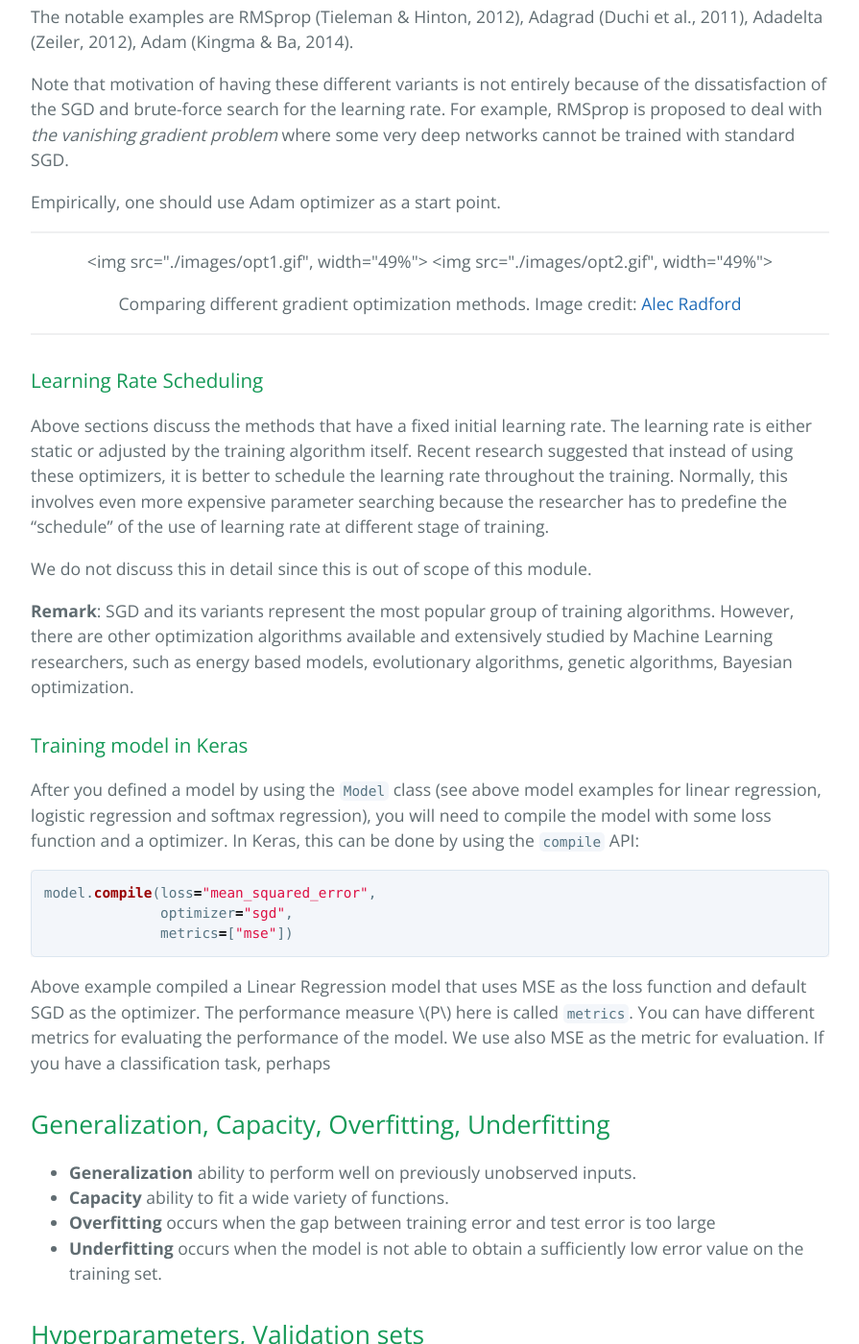
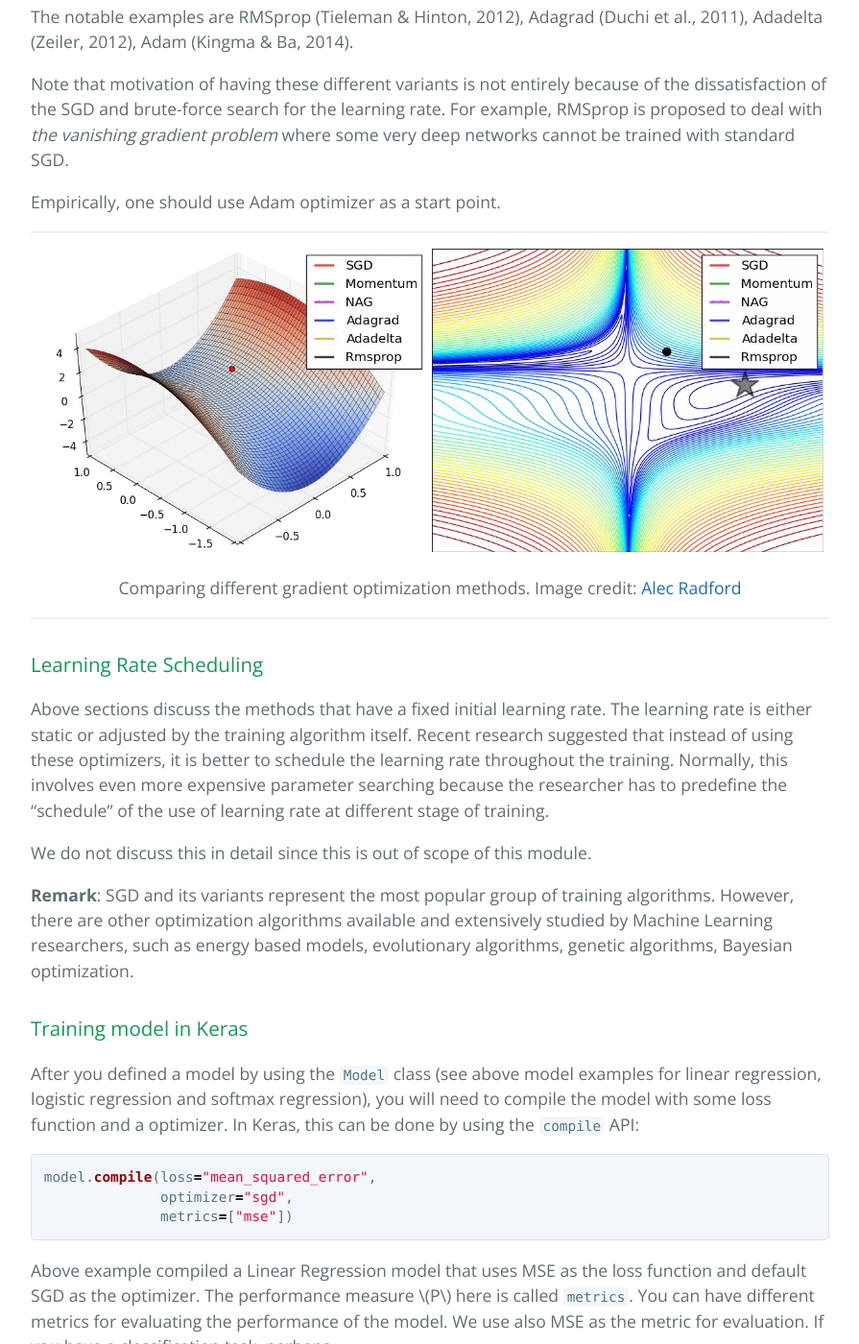
Before and after one commit to PnS2018/pns2018.github.com, a Jekyll site: the page built from session_02.md, in a window 1280 px wide and 1400 px high, scrolled down 8044 px. Shown: the whole window at 96% size, without its empty margins (192-1087 px from the left). Built offline with Jekyll 4.4.1, drawn with Linux system fonts in a browser that asks for light colours; nearby versions of some CDN libraries.

Commit message:
correct error

```diff
--- a/_sass/jekyll-theme-cayman.scss
+++ b/_sass/jekyll-theme-cayman.scss
@@ -164,9 +164,9 @@ a {
     font-size: 1rem;
   }
 
-  // img {
-  //   max-width: 100%;
-  // }
+  img {
+    max-width: 100%;
+  }
 
   h1,
   h2,
--- a/_sass/normalize.scss
+++ b/_sass/normalize.scss
@@ -181,9 +181,9 @@ sub {
  * Remove border when inside `a` element in IE 8/9/10.
  */
 
-// img {
-//   border: 0;
-// }
+img {
+  border: 0;
+}
 
 /**
  * Correct overflow not hidden in IE 9/10/11.
--- a/session_02.md
+++ b/session_02.md
@@ -274,8 +274,8 @@ Empirically, one should use Adam optimizer as a start point.
 
 <hr>
 <div align="center">
-    <p><img src="./images/opt1.gif", width="49%">
-    <img src="./images/opt2.gif", width="49%"></p>
+    <p><img src="./images/opt1.gif" width="49%">
+    <img src="./images/opt2.gif" width="49%"></p>
     <p>Comparing different gradient optimization methods. Image credit: <a href="https://twitter.com/alecrad">Alec Radford</a></p>
 </div>
 <hr>
```
